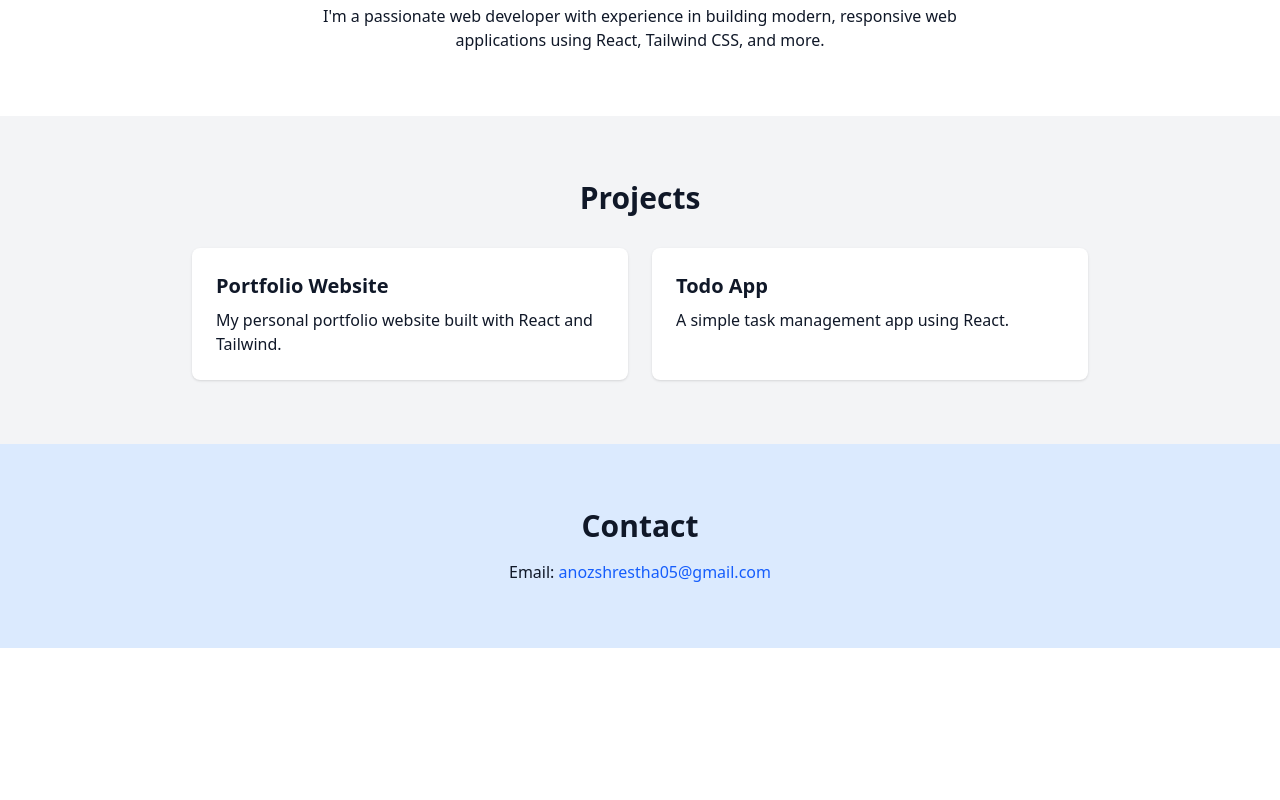
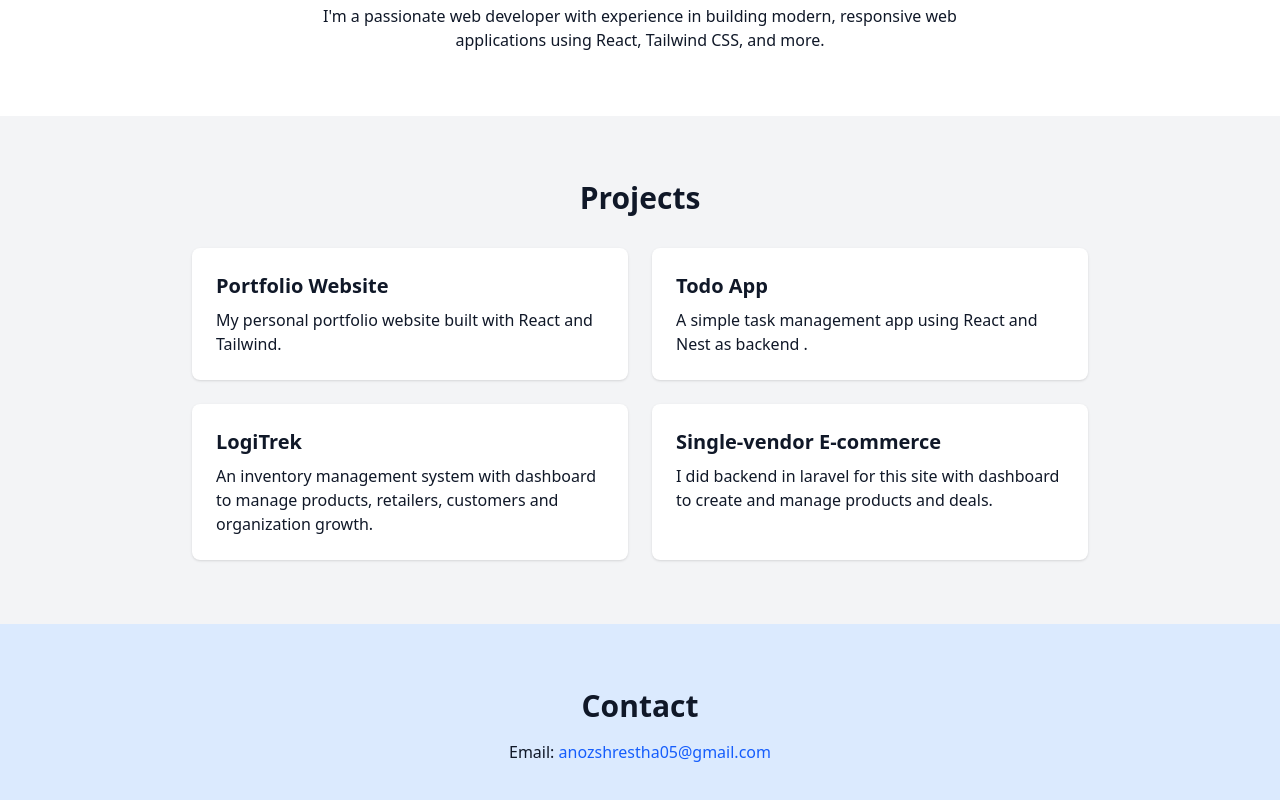
Before and after one commit to anojpradhan/portfolio, a React (Vite) app: page / in a window 1280 px wide. Shown: the part 912-1712 px from the top of the page. Before the commit the page ends 1560 px from the top, so only its background shows below. Built offline with nearby package versions, Linux system fonts and the light colour scheme.

Commit message:
projects added

```diff
--- a/src/components/Contact.jsx
+++ b/src/components/Contact.jsx
@@ -2,7 +2,7 @@ const Contact = () => {
   return (
     <section className="py-16 px-6 bg-blue-100">
       <h2 className="text-3xl font-bold mb-4 text-center">Contact</h2>
-      <p className="text-center">Email: <a href="mailto:anoz@example.com" className="text-blue-600">anozshrestha05@gmail.com</a></p>
+      <p className="text-center">Email: <a href="mailto:anozshrestha05@gmail.com" className="text-blue-600">anozshrestha05@gmail.com</a></p>
     </section>
   );
 };
--- a/src/components/Projects.jsx
+++ b/src/components/Projects.jsx
@@ -1,6 +1,8 @@
 const projects = [
   { title: "Portfolio Website", description: "My personal portfolio website built with React and Tailwind." },
-  { title: "Todo App", description: "A simple task management app using React." },
+  { title: "Todo App", description: "A simple task management app using React and Nest as backend ." },
+  { title: "LogiTrek", description: "An inventory management system with dashboard to manage products, retailers, customers and organization growth." },
+  { title: "Single-vendor E-commerce", description: "I did backend in laravel for this site with dashboard to create and manage products and deals." },
 ];
 
 const Projects = () => {
```
